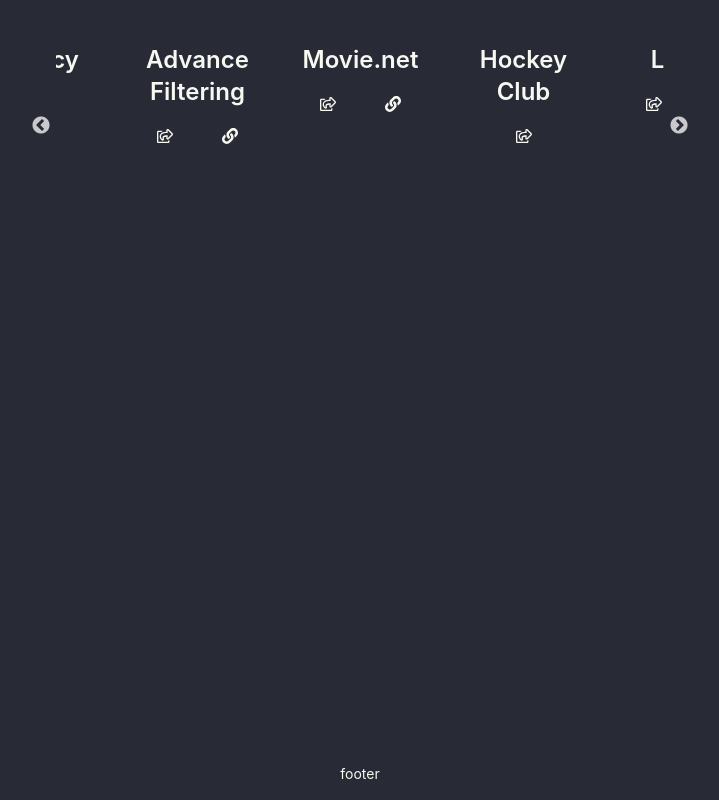
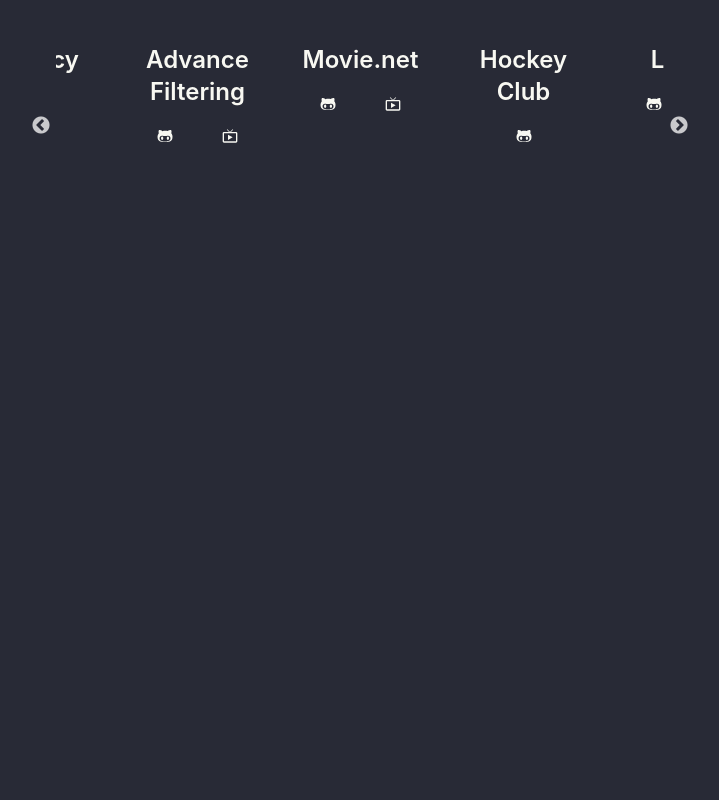
Before and after one commit to junaidjesan2/portfolio, a React (Create React App) app: page / in a window 1280 px wide. Shown: the part 220-1020 px from the top of the page, without its empty margins (280-999 px from the left). Built offline with nearby package versions, Linux system fonts and the light colour scheme.

Commit message:
maked silly changes

```diff
--- a/src/Components/Layout/Layouts.js
+++ b/src/Components/Layout/Layouts.js
@@ -1,7 +1,6 @@
 import React from "react";
 import Header from "../Pages/Header/Header";
 import { Outlet } from "react-router-dom";
-import Footer from "../Pages/Footer/Footer";
 
 const Layouts = () => {
   return (
@@ -9,11 +8,8 @@ const Layouts = () => {
       <div>
         <Header></Header>
       </div>
-      <div className="py-10 min-h-screen px-8 bg-cover ">
+      <div className="py-10 px-8 bg-cover ">
         <Outlet></Outlet>
-      </div>
-      <div>
-        <Footer></Footer>
       </div>
     </div>
   );
--- a/src/Components/Pages/Contact/Contact.js
+++ b/src/Components/Pages/Contact/Contact.js
@@ -31,12 +31,11 @@ const Contact = () => {
   return (
     <>
       <div className="h-screen">
-
         <div className="sticky top-3 my-8">
           <h1 className="text-3xl text-start font-semibold ">Contact</h1>
           <hr className="w-28 " />
         </div>
-      <div className="flex gap-10 mt-32">
+        <div className="flex items-center gap-10 mt-32">
           <form onSubmit={sendEmail} ref={form} className="w-1/2">
             <div className="form-control">
               <label className="label">
@@ -78,7 +77,7 @@ const Contact = () => {
             </div>
           </form>
           <div className="w-1/2">
-          <img src={cover}  />
+            <img src={cover} />
           </div>
         </div>
       </div>
--- a/src/Components/Pages/Footer/Footer.js
+++ b/src/Components/Pages/Footer/Footer.js
@@ -1,20 +1,19 @@
 import React from 'react';
 import { AiOutlineInstagram, AiOutlineLinkedin } from 'react-icons/ai';
 import { BsFacebook, BsGithub } from 'react-icons/bs';
-// import image from '../../../images/junaid/junaid2.jpg'
+import image from '../../../images/junaid/junaid2.jpg'
 
 const Footer = () => {
     return (
-            <footer className="footer justify-evenly py-4">
-                <h2>footer</h2>
-                {/* <div>
-                    <div className="grid grid-flow-col gap-4 text-gray-800">
+            <footer className="footer justify-evenly py-16 border-t-2">
+                <div>
+                    <div className="grid grid-flow-col gap-4">
                         <li><a href="https://github.com/junaidjesan2"><BsGithub className='h-7 w-7'/>GitHub</a></li>
                         <li><a href="https://www.linkedin.com/in/junaidjesan2/"><AiOutlineLinkedin className='h-7 w-7'/>LinkedIn</a></li>
                         <li><a href="https://www.facebook.com/junaidjesan2"><BsFacebook className='h-7 w-7'/> Facebook</a></li>
-                        <li><a href="https://www.instagram.com/junaidjesan2/?next=%2F"><AiOutlineInstagram className='h-7 w-7'/> Instragram</a></li>
+                        <li><a href="https://www.instagram.com/junaidjesan2"><AiOutlineInstagram className='h-7 w-7'/> Instragram</a></li>
                     </div>
-                </div> */}
+                </div>
             </footer>
     );
 };
--- a/src/Components/Pages/Home/Home.js
+++ b/src/Components/Pages/Home/Home.js
@@ -3,8 +3,9 @@ import Slider from "react-slick";
 
 import "slick-carousel/slick/slick.css";
 import "slick-carousel/slick/slick-theme.css";
-import { FaLink, FaRegShareSquare } from "react-icons/fa";
+import { FaGithubAlt } from "react-icons/fa";
 import Projects from "../../../data/data";
+import { MdLiveTv } from "react-icons/md";
 
 const Home = () => {
   const settings = {
@@ -13,7 +14,7 @@ const Home = () => {
     infinite: true,
     centerPadding: "60px",
     slidesToShow: 3,
-    speed: 500,
+    speed: 400,
   };
   return (
     <>
@@ -23,20 +24,20 @@ const Home = () => {
         </h1>
         <div>
           <div className="slider-container w-2/4 mx-auto my-20">
-            <Slider {...settings}>
+            <Slider {...settings} className="">
               {Projects.map((data) => (
                 <>
                   <div className="m-4" key={data.id}>
                     <p className="text-2xl font-semibold text-center align-middle">
                       {data.name}
                     </p>
-                        <div className="flex justify-around mt-5">
+                    <div className="flex justify-around items-center mt-5 ">
                       <a href={data.github}>
-                            <FaRegShareSquare />
+                        <FaGithubAlt />
                       </a>
                       {data.liveLink != "" && (
                         <a href={data.liveLink}>
-                              <FaLink />
+                          <MdLiveTv />
                         </a>
                       )}
                     </div>
--- a/src/Components/Pages/Root/Root.js
+++ b/src/Components/Pages/Root/Root.js
@@ -3,6 +3,7 @@ import Services from "../Services/Services";
 import About from "../About/About";
 import Contact from "../Contact/Contact";
 import Home from "../Home/Home";
+import Footer from "../Footer/Footer";
 
 export default function Root() {
   return (
@@ -11,6 +12,7 @@ export default function Root() {
       <Services></Services>
       <About></About>
       <Contact></Contact>
+      <Footer></Footer>
     </div>
   );
 }
```
Lines whose indentation alone changed are shown as unchanged.
